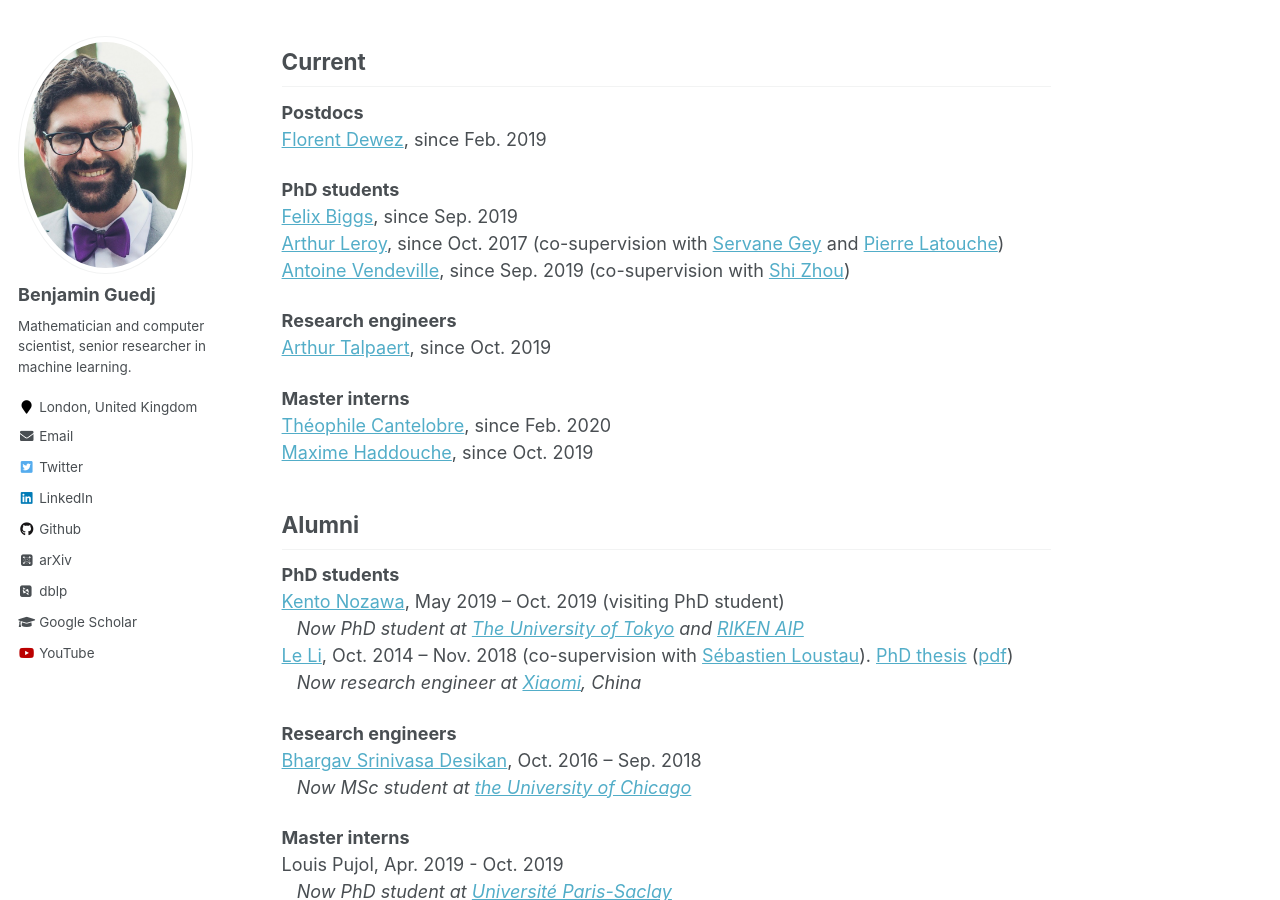
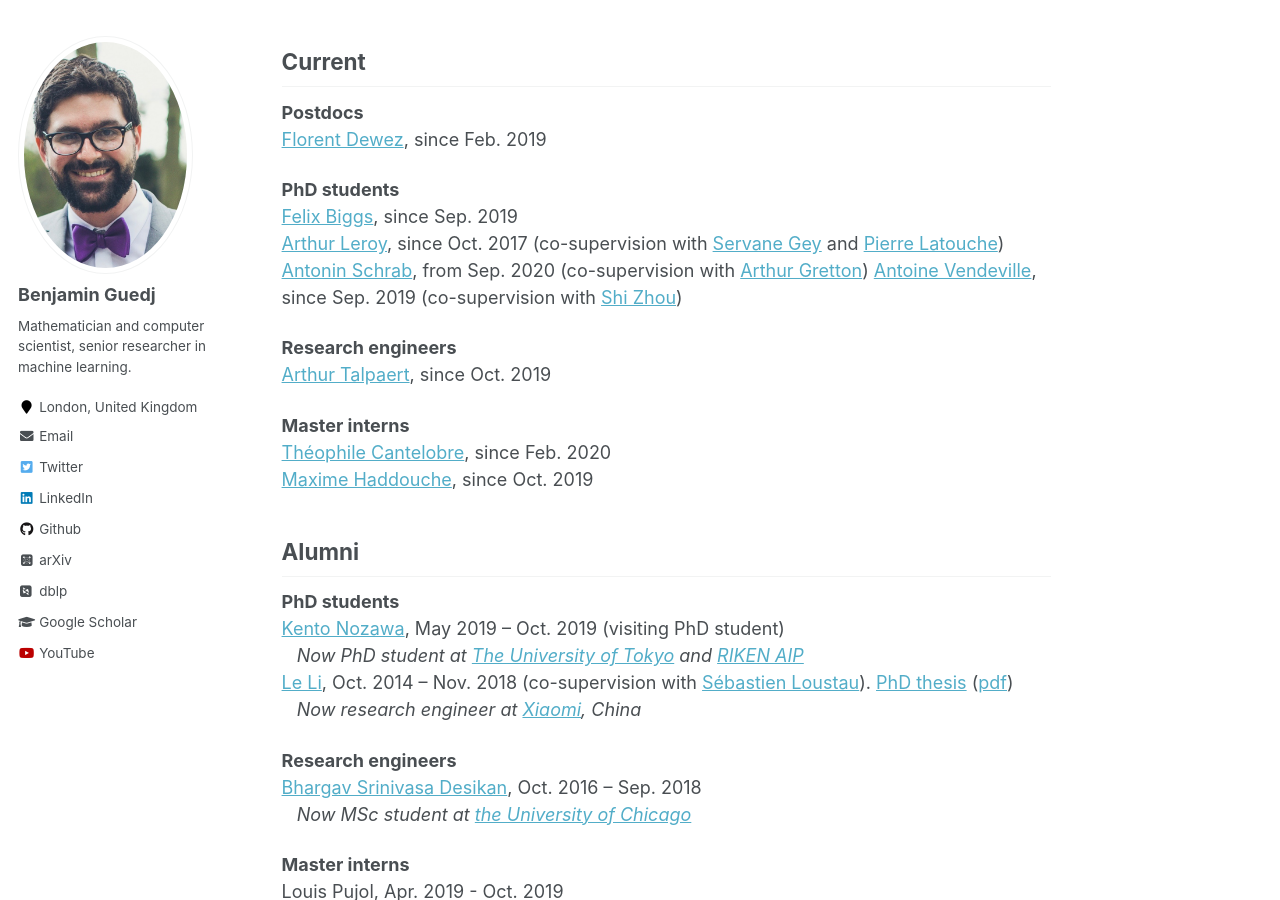
Before and after one commit to bguedj/bguedj.github.io, a Jekyll site: the page built from _pages/team.md, in a window 1280 px wide and 900 px high, scrolled down 330 px. Built offline with Jekyll 4.4.1, drawn with Linux system fonts in a browser that asks for light colours; some web fonts are replaced.

Commit message:
updated team

```diff
--- a/_pages/team.md
+++ b/_pages/team.md
@@ -19,6 +19,7 @@ If you are interested in a PhD position: please check this [webpage](https://www
 **PhD students**
 [Felix Biggs](https://www.felixbiggs.com), since Sep. 2019
 [Arthur Leroy](https://arthur-leroy.netlify.app), since Oct. 2017 (co-supervision with [Servane Gey](http://helios.mi.parisdescartes.fr/~gey/) and [Pierre Latouche](http://helios.mi.parisdescartes.fr/~platouch/))
+[Antonin Schrab](), from Sep. 2020 (co-supervision with [Arthur Gretton](http://www.gatsby.ucl.ac.uk/~gretton/))
 [Antoine Vendeville](https://github.com/AntoineVendeville), since Sep. 2019 (co-supervision with [Shi Zhou](https://wp.cs.ucl.ac.uk/shizhou/))
 <!-- and [Jean-François Toussaint](https://fr.wikipedia.org/wiki/Jean-François_Toussaint))    -->
 
```
